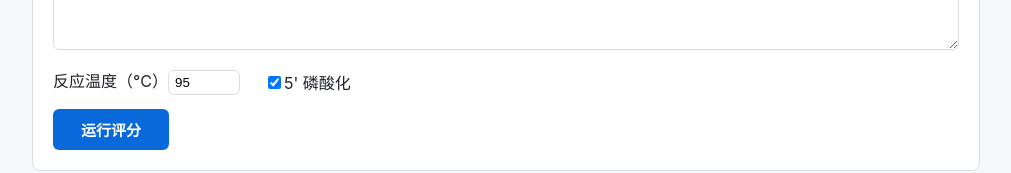
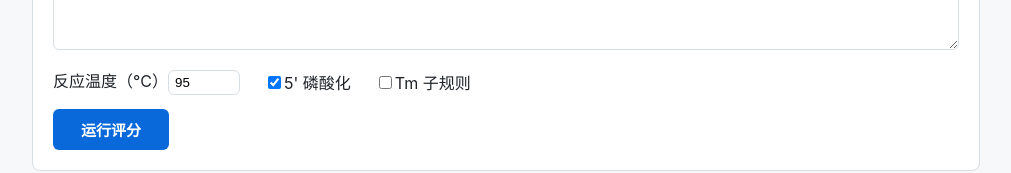
Before and after one commit to 7758521-fhm/ago-probe-scorer, a React (Vite) app: page / in a window 1280 px wide. Shown: the part 404-577 px from the top of the page, without its empty margins (134-1145 px from the left). Built offline with nearby package versions, Linux system fonts and the light colour scheme; the HTML template or start-up script is replaced by a standard one.

Commit message:
feat: wire Tm sub-rule toggle through UI and aggregation

```diff
--- a/src/App.tsx
+++ b/src/App.tsx
@@ -13,6 +13,7 @@ export default function App() {
   const [guidesInput, setGuidesInput] = useState('');
   const [tempC, setTempC] = useState(PfAgoProfile.defaultTempC);
   const [phosphorylated, setPhosphorylated] = useState(true);
+  const [tmEnabled, setTmEnabled] = useState(false);
   const [results, setResults] = useState<GuideResult[] | null>(null);
 
   const guides = useMemo(
@@ -22,7 +23,7 @@ export default function App() {
 
   const run = () => {
     if (target.trim() === '' || guides.length === 0) return;
-    setResults(guides.map((g) => scoreGuide(g, target, profile, { fivePrimePhosphorylated: phosphorylated, tempC })));
+    setResults(guides.map((g) => scoreGuide(g, target, profile, { fivePrimePhosphorylated: phosphorylated, tempC, tmEnabled })));
   };
 
   return (
@@ -42,6 +43,8 @@ export default function App() {
           setTempC={setTempC}
           phosphorylated={phosphorylated}
           setPhosphorylated={setPhosphorylated}
+          tmEnabled={tmEnabled}
+          setTmEnabled={setTmEnabled}
           onRun={run}
         />
         {results && <ResultsPanel results={results} />}
--- a/src/components/InputPanel.tsx
+++ b/src/components/InputPanel.tsx
@@ -11,6 +11,8 @@ interface Props {
   setTempC: Dispatch<SetStateAction<number>>;
   phosphorylated: boolean;
   setPhosphorylated: Dispatch<SetStateAction<boolean>>;
+  tmEnabled: boolean;
+  setTmEnabled: Dispatch<SetStateAction<boolean>>;
   onRun: () => void;
 }
 
@@ -63,6 +65,14 @@ export default function InputPanel(p: Props) {
           />
           5' 磷酸化
         </label>
+        <label className="checkbox">
+          <input
+            type="checkbox"
+            checked={p.tmEnabled}
+            onChange={(e) => p.setTmEnabled(e.target.checked)}
+          />
+          Tm 子规则
+        </label>
       </div>
       <button className="run-button" type="button" onClick={p.onRun}>运行评分</button>
     </section>
--- a/src/core/aggregate.ts
+++ b/src/core/aggregate.ts
@@ -13,6 +13,7 @@ import type { Grade, GuideResult, ProteinProfile, RuleResult } from './types';
 export interface AggregateOptions {
   fivePrimePhosphorylated: boolean;
   tempC?: number;
+  tmEnabled?: boolean;
 }
 
 export function gradeForScore(score: number): Grade {
@@ -35,7 +36,7 @@ export function scoreGuide(guideInput: string, targetInput: string, profile: Pro
     scoreLength(guide, profile),
     scoreFivePrimeBase(guide, profile),
     scoreCleavageSiteBase(guide, a, profile),
-    scoreStability(guide, profile, options.tempC),
+    scoreStability(guide, profile, options.tempC, options.tmEnabled),
     scoreStructure(guide),
   ];
   const weights = profile.weights;
--- a/src/core/scoring.ts
+++ b/src/core/scoring.ts
@@ -89,11 +89,12 @@ function scoreTm(guide: string, tempC: number): number {
   return Math.max(0, 100 - (delta - 5) * 5);
 }
 
-export function scoreStability(guide: string, profile: ProteinProfile, tempC?: number): RuleResult {
+export function scoreStability(guide: string, profile: ProteinProfile, tempC?: number, tmEnabled?: boolean): RuleResult {
   const gcScore = scoreGc(guide, profile);
   const detail = [`GC 含量 ${(gcContent(guide) * 100).toFixed(1)}%（最优 ${profile.gcOptimal[0] * 100}-${profile.gcOptimal[1] * 100}%）→ ${gcScore} 分`];
   let score = gcScore;
-  if (profile.tmEnabled) {
+  const tmOn = tmEnabled ?? profile.tmEnabled;
+  if (tmOn) {
     const t = tempC ?? profile.defaultTempC;
     const tmScore = scoreTm(guide, t);
     detail.push(`Tm≈${estimateTm(guide).toFixed(1)}°C，反应温度 ${t}°C → ${tmScore} 分`);
```
Also changed, not shown: 2 other files (tests, documents, lock files or other folders).
